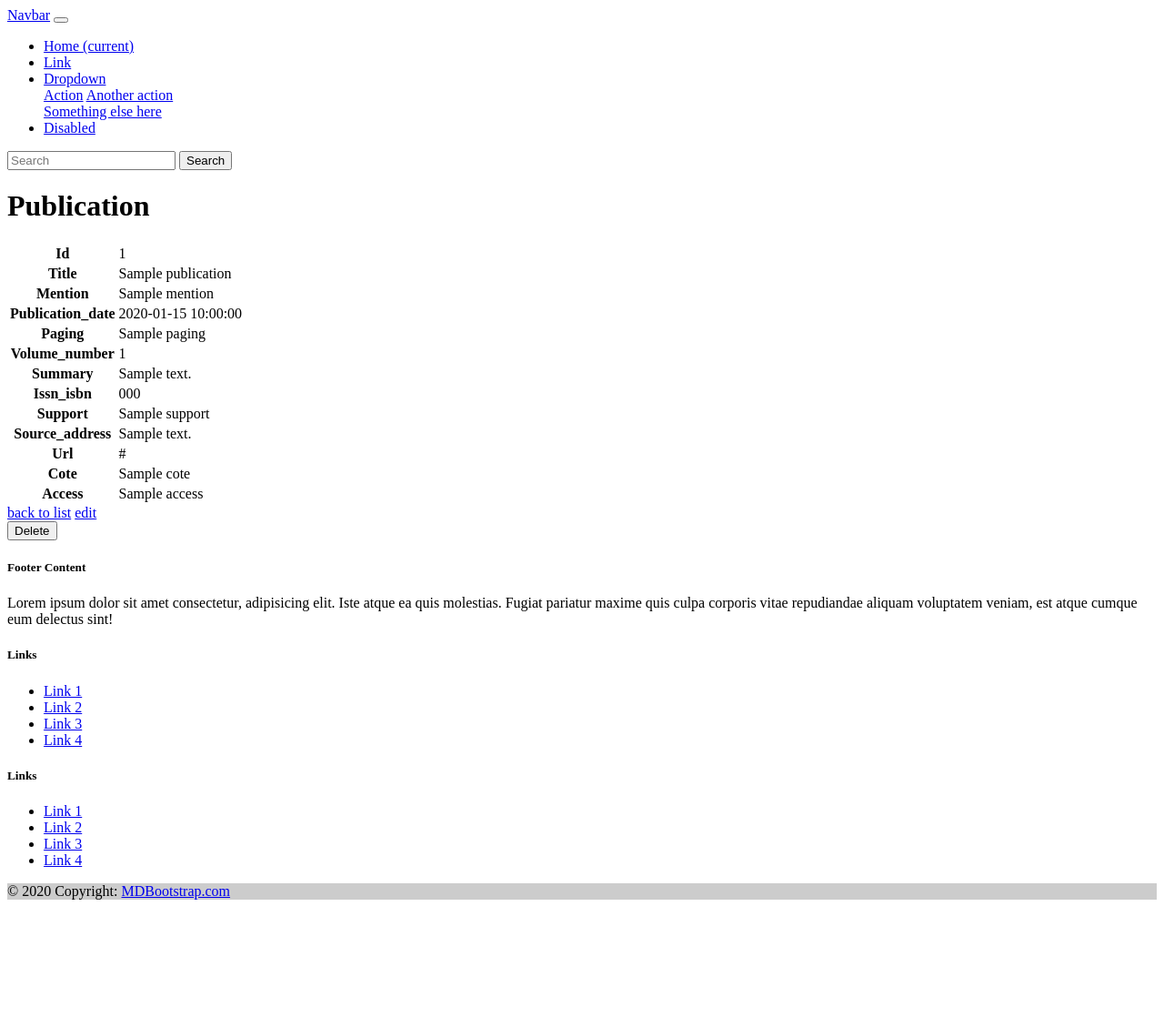
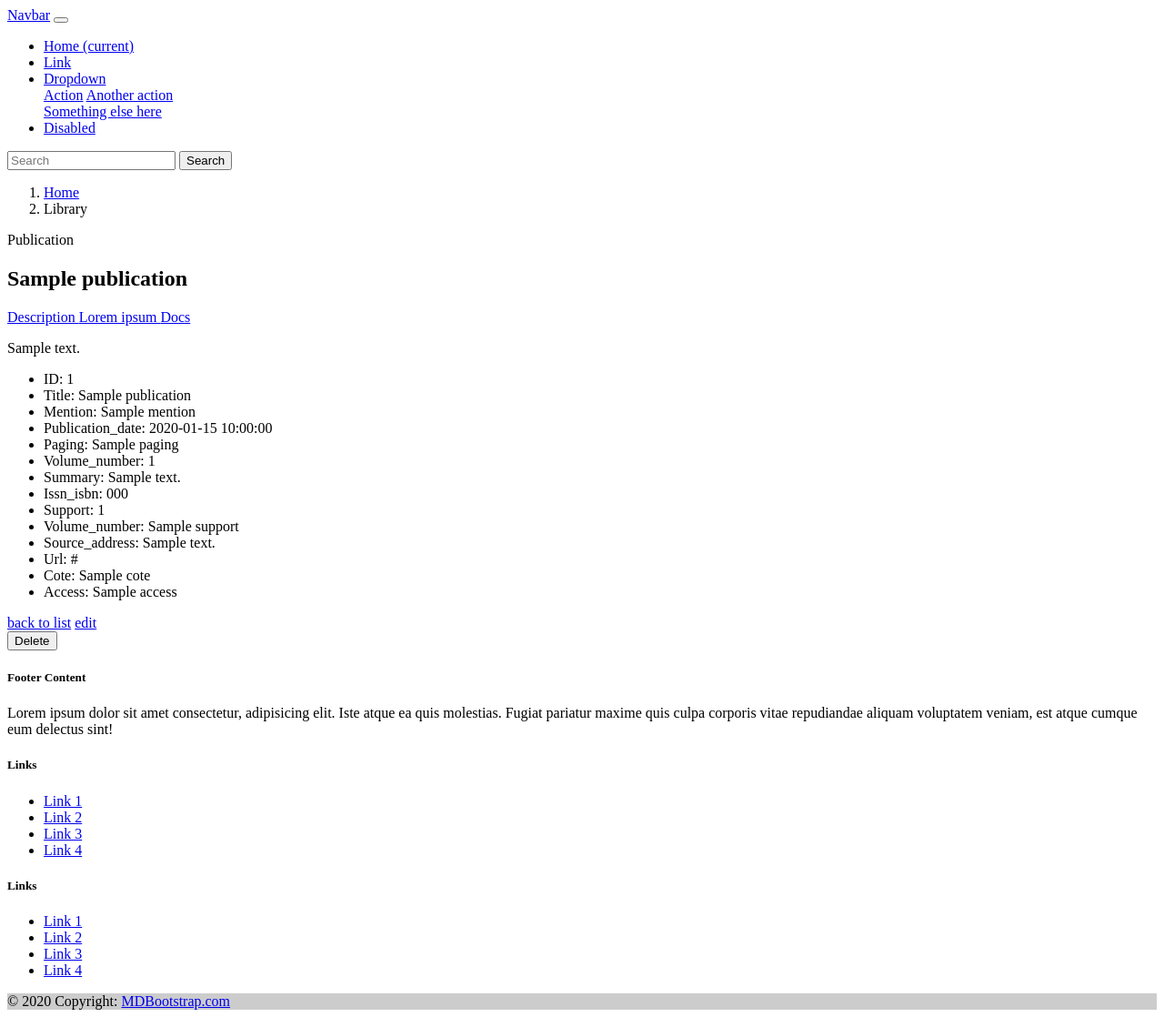
Before and after one commit to WildCodeSchool/BTZ_PHP_2021_03_Biblio, a Symfony app: template templates/publication/show.html.twig in a window 1280 px wide. Shown: the whole page at 91% size. Before the commit the page ends 989 px from the top, so only its background shows below. Run offline with Twig, Linux system fonts and the light colour scheme; the template is opened without the code that fills it: most values are stand-ins (such as "Sample title", 1, 10 or a date in 2020); some libraries are stand-ins or nearby versions; grey boxes are pictures that could not be loaded.

Commit message:
page publication

```diff
--- a/templates/publication/listpublic.html.twig
+++ b/templates/publication/listpublic.html.twig
@@ -38,7 +38,7 @@ Publications
     <p class="card-text">{{ publication.thematic.name }}</p>
         <p class="card-text">{{ publication.publicationDate ? publication.publicationDate|date('Y-m-d') : '' }}</p>
         <p class="card-text">{{ publication.support }}</p>
-    <button class="btn btn-outline-success" href="{{ path('publication_show', {'id': publication.id}) }}">consulter</button>
+    <a class="btn btn-outline-success" href="{{ path('publication_show', {'id': publication.id}) }}">consulter</a>
   </div>
 </div>
 </div>
--- a/templates/publication/show.html.twig
+++ b/templates/publication/show.html.twig
@@ -1,70 +1,161 @@
-{% extends 'base.html.twig' %}
+{% extends 'base.html.twig' %} {% block title %}Publication{% endblock %} {%
+block body %}
+<section>
+  <div class="container">
+    <div class="row">
+      <div class="col-12 py-5 text-center">
+        <nav
+          class="py-2"
+          style="--bs-breadcrumb-divider: '>'"
+          aria-label="breadcrumb"
+        >
+          <ol class="breadcrumb bg-transparent">
+            <li class="breadcrumb-item"><a href="#">Home</a></li>
+            <li class="breadcrumb-item active" aria-current="page">Library</li>
+          </ol>
+        </nav>
+        <p>Publication</p>
+        <h1 class="h2">
+          {{ publication.title }}
+        </h1>
+      </div>
+    </div>
+  </div>
+</section>
 
-{% block title %}Publication{% endblock %}
+<section>
+  <div class="container">
+    <div class="row">
+      <div
+        class="col-12 py-15"
+        style="background-position: center; background-image: url({{
+          asset('build/images/pexels-cottonbro-4861362.jpg')
+        }})"
+      ></div>
+    </div>
+  </div>
+</section>
 
-{% block body %}
-    <h1>Publication</h1>
+<div class="container py-8">
+  <div class="row">
+    <div class="col-12">
+      <!-- Nav -->
+      <div
+        class="
+          nav nav-tabs nav-overflow
+          justify-content-start justify-content-md-center
+          border-bottom
+        "
+      >
+        <a class="nav-link active" data-toggle="tab" href="#descriptionTab">
+          Description
+        </a>
+        <a class="nav-link" data-toggle="tab" href="#sizeTab"> Lorem ipsum </a>
+        <a class="nav-link" data-toggle="tab" href="#shippingTab"> Docs </a>
+      </div>
 
-    <table class="table">
-        <tbody>
-            <tr>
-                <th>Id</th>
-                <td>{{ publication.id }}</td>
-            </tr>
-            <tr>
-                <th>Title</th>
-                <td>{{ publication.title }}</td>
-            </tr>
-            <tr>
-                <th>Mention</th>
-                <td>{{ publication.mention }}</td>
-            </tr>
-            <tr>
-                <th>Publication_date</th>
-                <td>{{ publication.publicationDate ? publication.publicationDate|date('Y-m-d H:i:s') : '' }}</td>
-            </tr>
-            <tr>
-                <th>Paging</th>
-                <td>{{ publication.paging }}</td>
-            </tr>
-            <tr>
-                <th>Volume_number</th>
-                <td>{{ publication.volumeNumber }}</td>
-            </tr>
-            <tr>
-                <th>Summary</th>
-                <td>{{ publication.summary }}</td>
-            </tr>
-            <tr>
-                <th>Issn_isbn</th>
-                <td>{{ publication.issnIsbn }}</td>
-            </tr>
-            <tr>
-                <th>Support</th>
-                <td>{{ publication.support }}</td>
-            </tr>
-            <tr>
-                <th>Source_address</th>
-                <td>{{ publication.sourceAddress }}</td>
-            </tr>
-            <tr>
-                <th>Url</th>
-                <td>{{ publication.url }}</td>
-            </tr>
-            <tr>
-                <th>Cote</th>
-                <td>{{ publication.cote }}</td>
-            </tr>
-            <tr>
-                <th>Access</th>
-                <td>{{ publication.access }}</td>
-            </tr>
-        </tbody>
-    </table>
+      <!-- Content -->
+      <div class="tab-content">
+        <div class="tab-pane fade active show" id="descriptionTab">
+          <div class="row justify-content-center py-9">
+            <div class="col-12 col-lg-10 col-xl-8">
+              <div class="row">
+                <div class="col-12">
+                  <!-- Text -->
+                  <p>
+                    {{ publication.summary }}
+                  </p>
+                </div>
+              </div>
+            </div>
+          </div>
+        </div>
+        <div class="tab-pane fade" id="sizeTab">
+          <div class="row justify-content-center py-9">
+            <div class="col-12 col-lg-10 col-xl-8">
+              <div class="row">
+                <div class="col-12">
+                  <ul class="list-group list-group-flush">
+                    <li class="list-group-item">
+                      <span class="strong">ID:</span> {{ publication.id }}
+                    </li>
+                    <li class="list-group-item">
+                      <span class="strong">Title:</span> {{ publication.title }}
+                    </li>
+                    <li class="list-group-item">
+                      <span class="strong">Mention:</span>
+                      {{ publication.mention }}
+                    </li>
+                    <li class="list-group-item">
+                      <span class="strong">Publication_date:</span>
+                      {{ publication.publicationDate ? publication.publicationDate|date('Y-m-d H:i:s') : '' }}
+                    </li>
+                    <li class="list-group-item">
+                      <span class="strong">Paging:</span>
+                      {{ publication.paging }}
+                    </li>
+                    <li class="list-group-item">
+                      <span class="strong">Volume_number:</span>
+                      {{ publication.volumeNumber }}
+                    </li>
+                    <li class="list-group-item">
+                      <span class="strong">Summary:</span>
+                      {{ publication.summary }}
+                    </li>
+                    <li class="list-group-item">
+                      <span class="strong">Issn_isbn:</span>
+                      {{ publication.issnIsbn }}
+                    </li>
+                    <li class="list-group-item">
+                      <span class="strong">Support:</span>
+                      {{ publication.volumeNumber }}
+                    </li>
+                    <li class="list-group-item">
+                      <span class="strong">Volume_number:</span>
+                      {{ publication.support }}
+                    </li>
+                    <li class="list-group-item">
+                      <span class="strong">Source_address:</span>
+                      {{ publication.sourceAddress }}
+                    </li>
+                    <li class="list-group-item">
+                      <span class="strong">Url:</span> {{ publication.url }}
+                    </li>
+                    <li class="list-group-item">
+                      <span class="strong">Cote:</span> {{ publication.cote }}
+                    </li>
+                    <li class="list-group-item">
+                      <span class="strong">Access:</span>
+                      {{ publication.access }}
+                    </li>
+                  </ul>
+                </div>
+              </div>
+            </div>
+          </div>
+        </div>
+        <div class="tab-pane fade" id="shippingTab">
+          <div class="row justify-content-center py-9">
+            <div class="col-12 col-lg-10 col-xl-8"></div>
+          </div>
+        </div>
+      </div>
+    </div>
+  </div>
+</div>
 
-    <a href="{{ path('publication_index') }}">back to list</a>
+<section class="pb-12">
+  <div class="container">
+    <div class="row">
+      <div class="col-12 text-center">
+        <a class="btn btn-outline-success" href="{{ path('publication_index') }}">back to list</a>
 
-    <a href="{{ path('publication_edit', {'id': publication.id}) }}">edit</a>
+        <a class="btn btn-outline-success"href="{{ path('publication_edit', { id: publication.id }) }}">edit</a>
 
-    {{ include('publication/_delete_form.html.twig') }}
+        {{ include("publication/_delete_form.html.twig") }}
+      </div>
+    </div>
+  </div>
+</section>
+
 {% endblock %}
```
Also changed, not shown: src/Controller/HomeController.php (+0 -10 lines), templates/home/publications.html.twig (deleted, +0 -26 lines).
